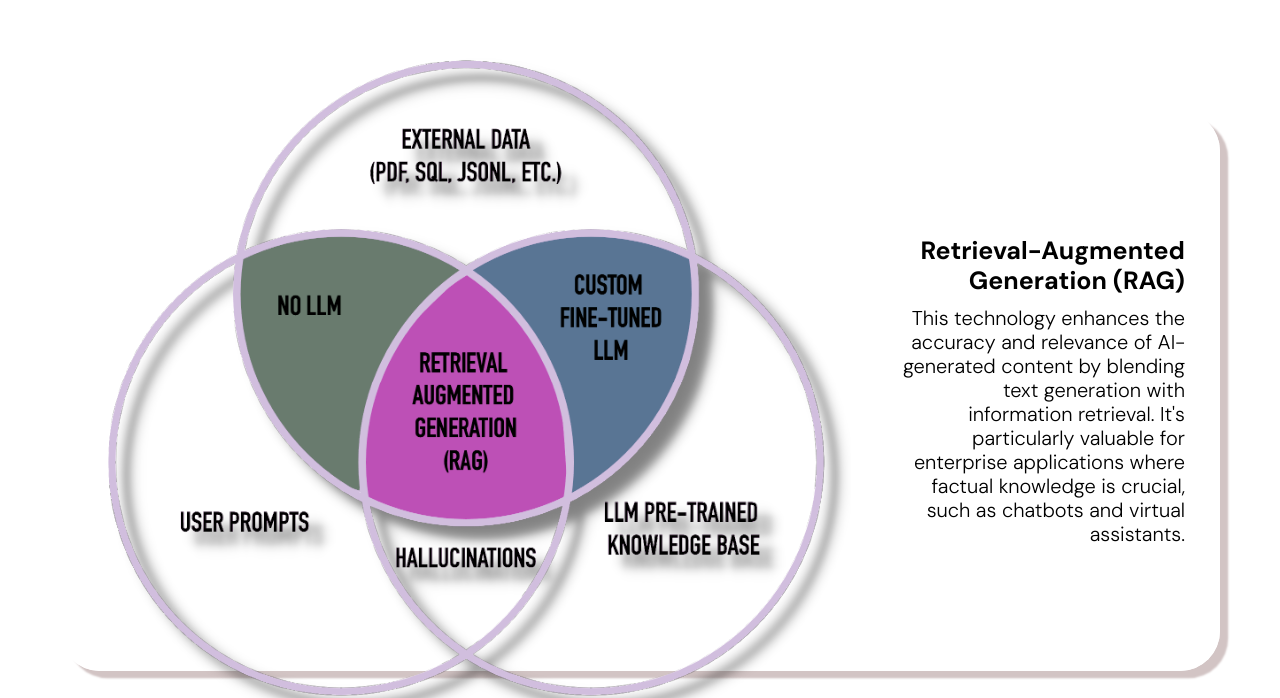
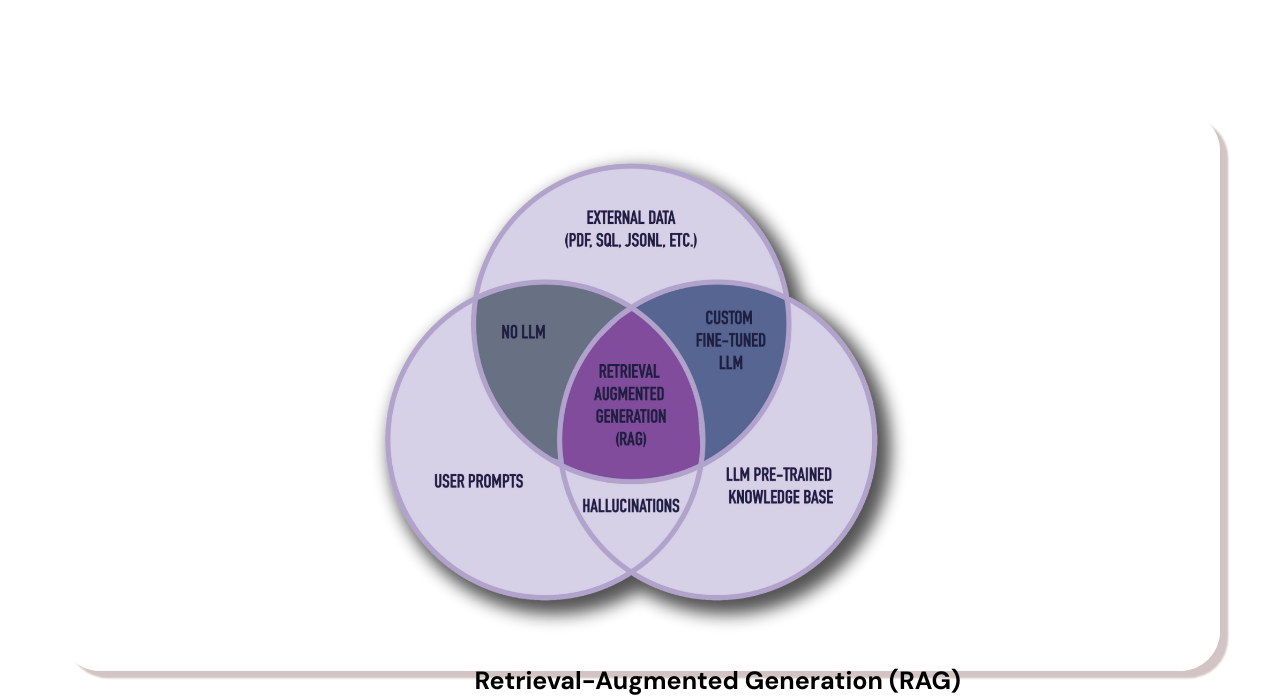
Before and after one commit to kit678/Blaide, a React (Vite) app: page / in a window 1280 px wide. Shown: the part 829-1527 px from the top of the page. Built offline with nearby package versions, Linux system fonts and the light colour scheme.

Commit message:
(no commit message provided)

```diff
--- a/src/_codux/boards/service-card-l/service-card-l.board.tsx
+++ b/src/_codux/boards/service-card-l/service-card-l.board.tsx
@@ -22,6 +22,6 @@ export default createBoard({
     isSnippet: true,
 
     environmentProps: {
-        windowWidth: 1084,
+        windowWidth: 1008,
     },
 });
--- a/src/components/service-card-l/service-card-l.module.scss
+++ b/src/components/service-card-l/service-card-l.module.scss
@@ -31,7 +31,6 @@
 }
 .serviceCardRoot {
     display: flex;
-    flex-direction: row;
     border: 0px solid #cec8c8;
     border-radius: 40px;
     box-shadow: 8.17px 7.37px 2px #d2c4c4;
@@ -47,15 +46,16 @@
     background-color: unset;
     height: 70vh;
     align-items: center;
-    justify-content: space-between;
     overflow: visible;
+    flex-wrap: wrap;
+    flex-direction: row;
+    justify-content: center;
 }
 .servicecardimg {
     display: flex;
     padding: 15px;
-    flex-direction: column;
-    height: 800px;
     justify-content: center;
+    height: 100%;
 }
 .cardheading {
     font-weight: 700;
--- a/src/components/service-section/service-section.module.scss
+++ b/src/components/service-section/service-section.module.scss
@@ -5,7 +5,6 @@
     margin: 0 auto; /* Center the section in the viewport */
     padding: 0px;
     box-sizing: border-box;
-    height: 100vh;
     text-align: start;
     flex-direction: column;
     align-content: end;
@@ -13,9 +12,10 @@
 }
 
 .carousel {
-    position: relative;
     width: 100%;
     text-align: start;
+    display: flex;
+    flex-wrap: wrap;
 }
 
 .carouselControls {
```
Also changed, not shown: public/images/photop/rag.svg.
